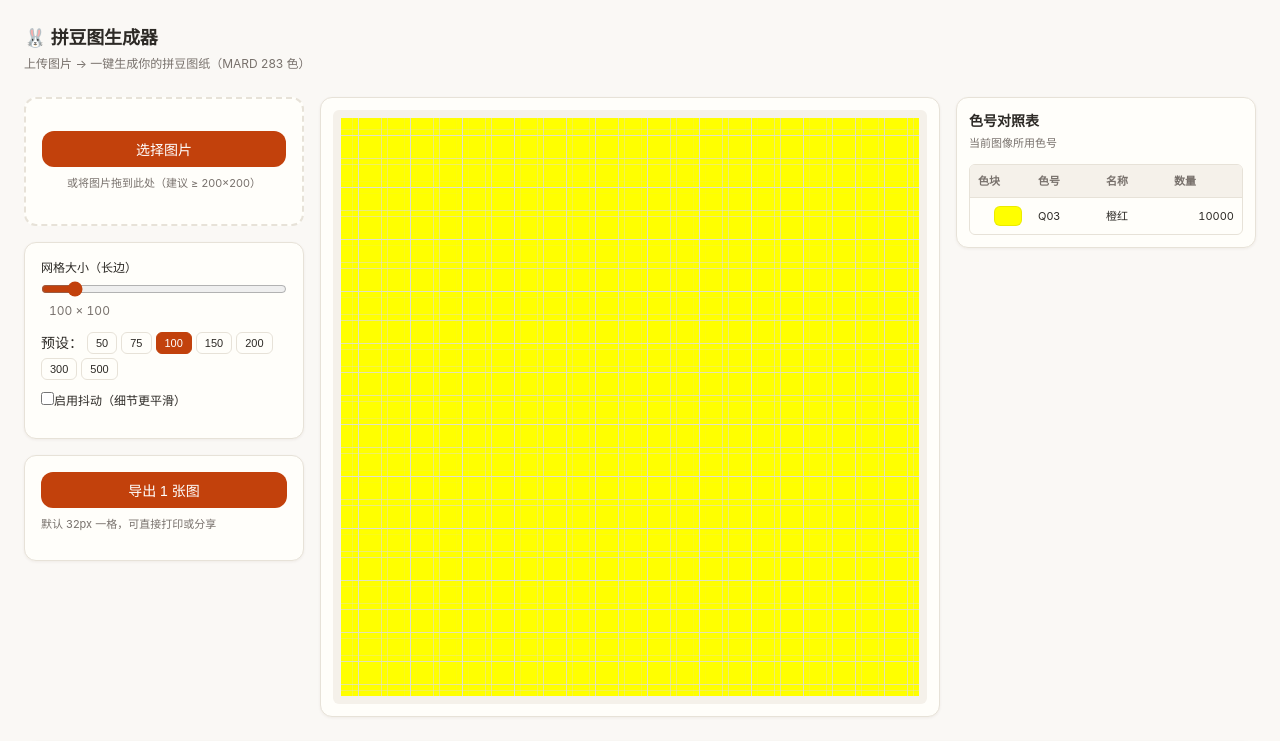
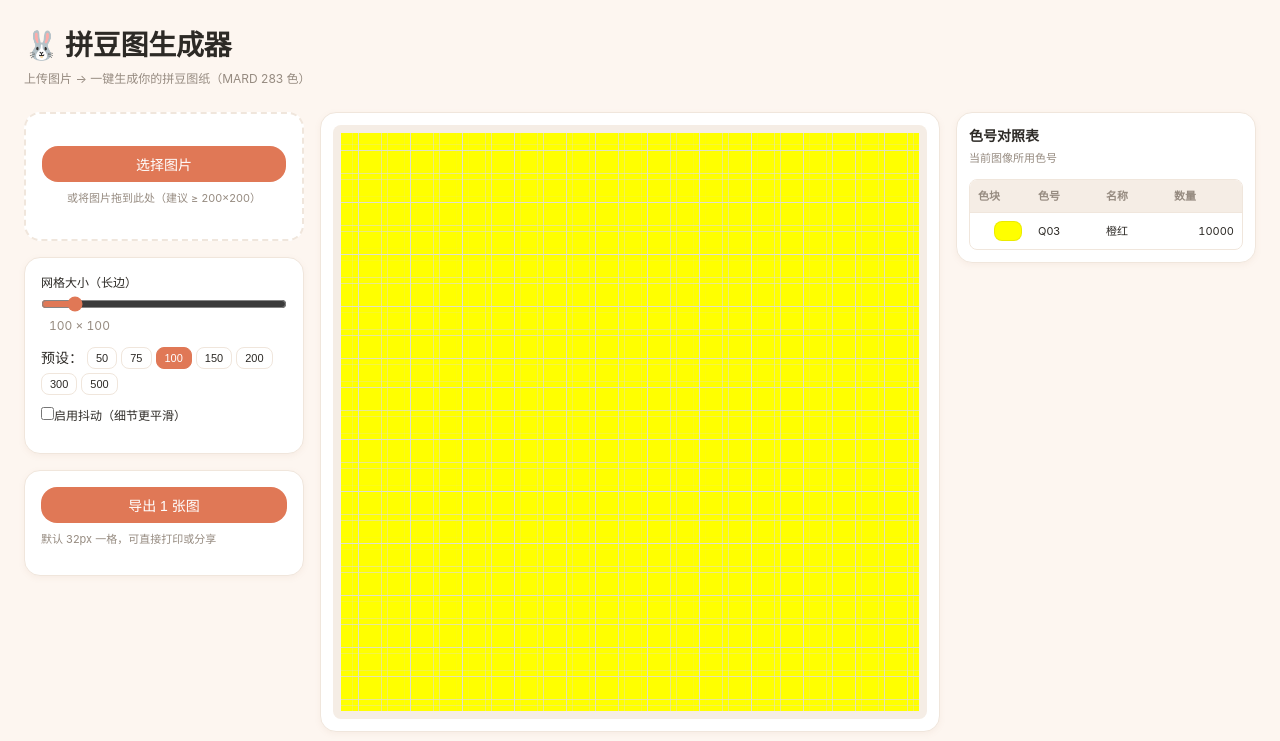
Before and after one commit to fansea0/pingdou, a React (Vite) app: page / in a window 1280 px wide. Shown: the top 741 px of the page. Built offline with nearby package versions, Linux system fonts and the light colour scheme.

Commit message:
style: 柔和马卡龙色板 + 大圆角 + 暖色柔阴影

```diff
--- a/src/styles/global.css
+++ b/src/styles/global.css
@@ -1,15 +1,18 @@
 :root {
-  /* Color — 暖中性 */
-  --color-bg: #faf8f5;
-  --color-surface: #fffefa;
-  --color-surface-alt: #f5f1ea;
+  /* Color — 柔和马卡龙 */
+  --color-bg: #fdf6f0;
+  --color-surface: #ffffff;
+  --color-surface-alt: #f5ede5;
   --color-text: #2d2a26;
-  --color-text-muted: #78716c;
-  --color-border: #e7e2d8;
-  --color-border-strong: #d6cfc1;
-  --color-accent: #c2410c;
-  --color-accent-hover: #9a3412;
-  --color-accent-soft: #fef3eb;
+  --color-text-muted: #968b80;
+  --color-border: #f0e6dc;
+  --color-border-strong: #d9c9b9;
+  --color-accent: #e07856;
+  --color-accent-hover: #c95f3f;
+  --color-accent-soft: #fce0d6;
+  --color-pink: #f7b5c5;
+  --color-mint: #a8d8b9;
+  --color-yellow: #f8d77f;
   --color-error-bg: #fef2f2;
   --color-error-fg: #b91c1c;
 
@@ -22,14 +25,14 @@
   --space-6: 32px;
 
   /* Radius — 大圆角 */
-  --radius-sm: 6px;
-  --radius-md: 12px;
-  --radius-lg: 16px;
+  --radius-sm: 8px;
+  --radius-md: 16px;
+  --radius-lg: 24px;
 
   /* Shadow — 柔和 */
-  --shadow-sm: 0 1px 3px rgba(60, 40, 20, 0.06);
-  --shadow-md: 0 4px 12px rgba(60, 40, 20, 0.08);
-  --shadow-lg: 0 8px 24px rgba(60, 40, 20, 0.12);
+  --shadow-sm: 0 2px 6px rgba(180, 130, 100, 0.08);
+  --shadow-md: 0 6px 20px rgba(180, 130, 100, 0.12);
+  --shadow-lg: 0 12px 32px rgba(180, 130, 100, 0.16);
 
   /* Typography */
   --font-sans: -apple-system, BlinkMacSystemFont, 'Segoe UI', 'PingFang SC', 'Microsoft YaHei', sans-serif;
@@ -37,7 +40,8 @@
   --text-sm: 12px;
   --text-base: 14px;
   --text-lg: 16px;
-  --text-xl: 18px;
+  --text-xl: 22px;
+  --text-2xl: 28px;
 
   /* Layout */
   --left-col-w: 280px;
@@ -64,8 +68,8 @@ body {
 }
 
 header h1 {
-  font-size: var(--text-xl);
-  font-weight: 600;
+  font-size: var(--text-2xl);
+  font-weight: 700;
   margin-bottom: var(--space-1);
   letter-spacing: -0.01em;
 }
@@ -364,3 +368,11 @@ button.primary:disabled {
   text-align: center;
   padding: var(--space-5);
 }
+.app-footer {
+  margin-top: var(--space-6);
+  padding-top: var(--space-4);
+  border-top: 1px solid var(--color-border);
+  text-align: center;
+  color: var(--color-text-muted);
+  font-size: var(--text-xs);
+}
```
